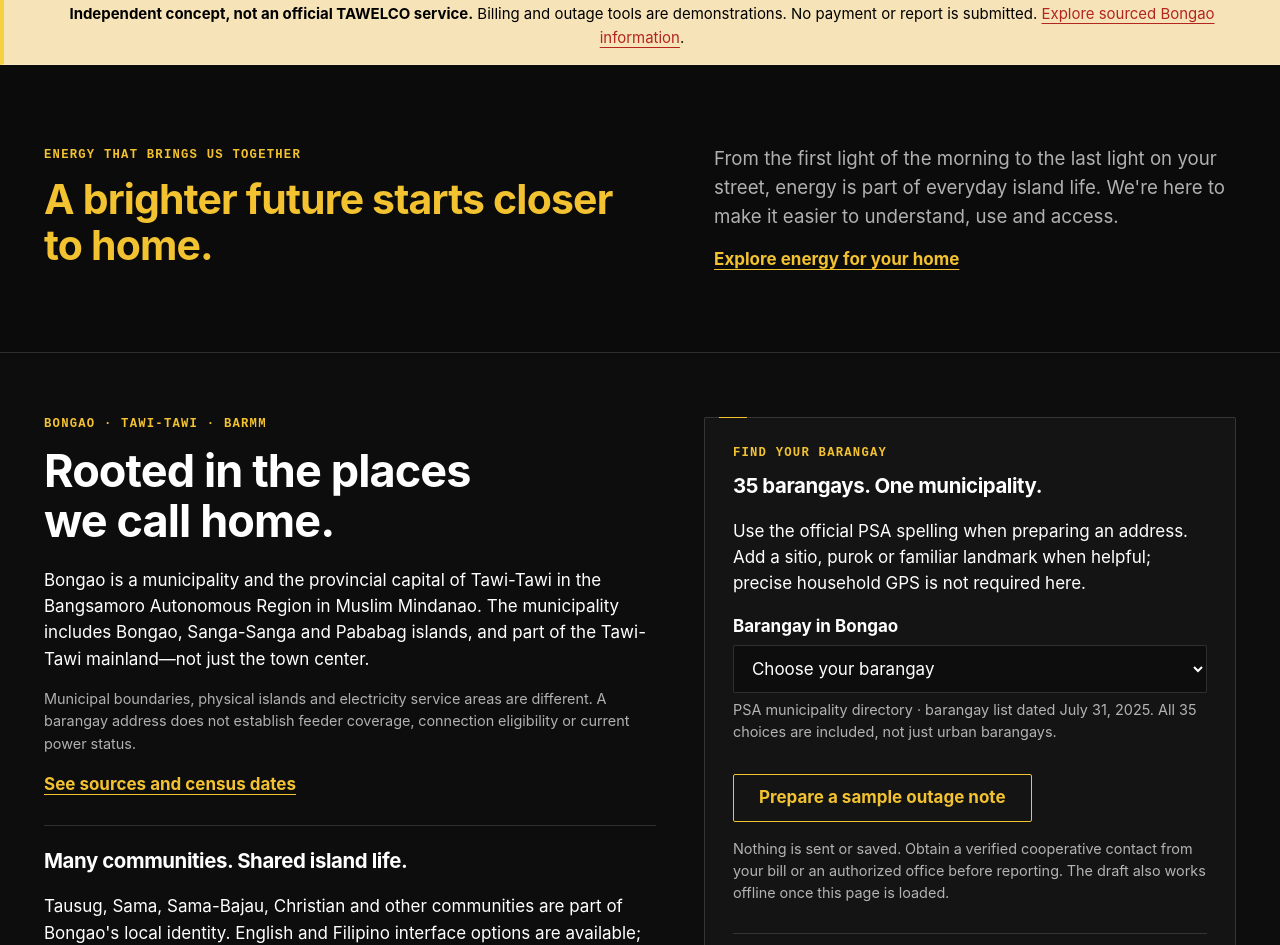
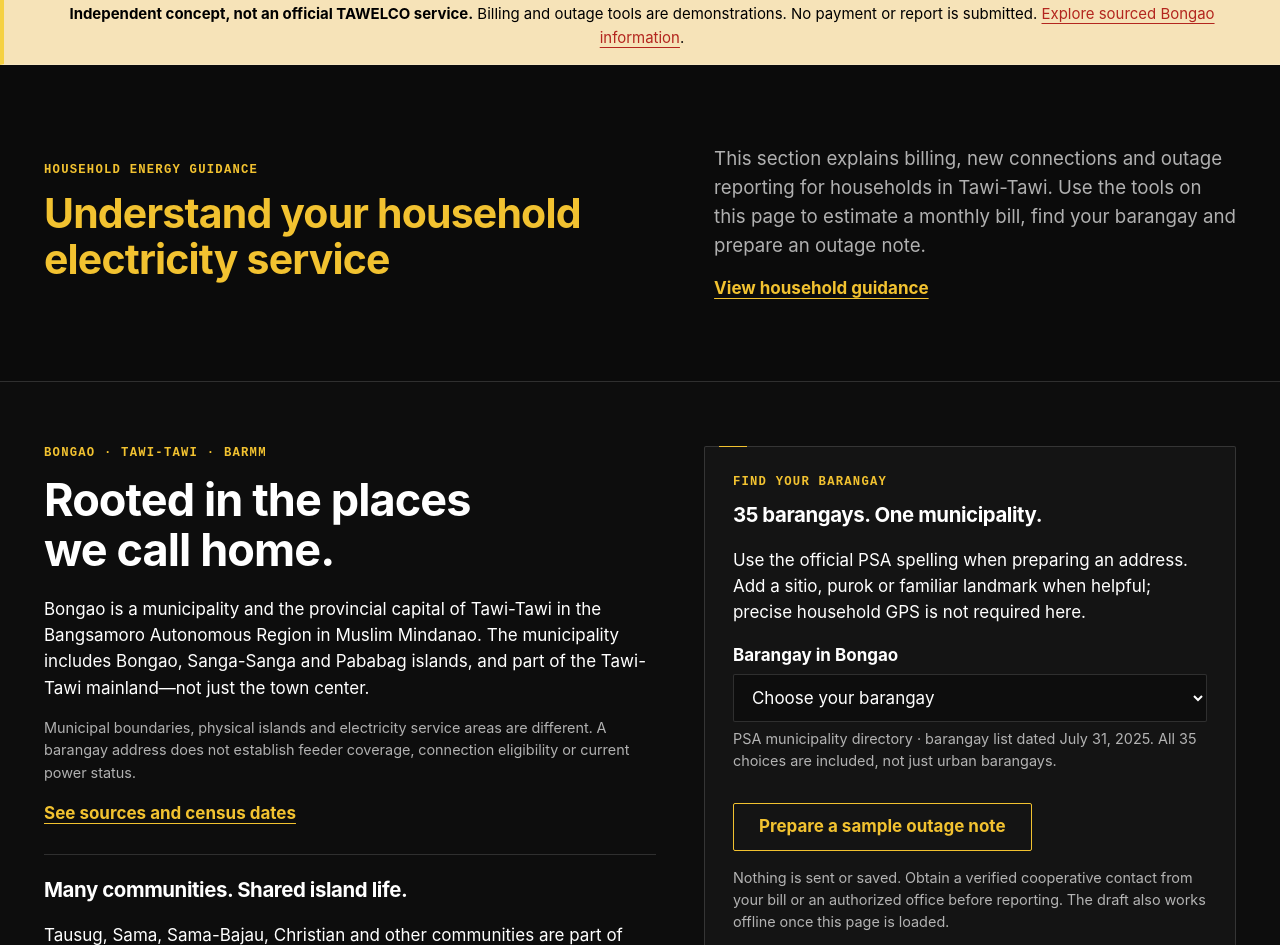
Before and after one commit to kerrfairtex/E-TAWELCO, a website: page index.html in a window 1280 px wide. Shown: the part 875-1820 px from the top of the page. Drawn offline with nearby package versions, Linux system fonts and the light colour scheme.

Commit message:
Rewrite household guidance copy

```diff
--- a/index.html
+++ b/index.html
@@ -803,8 +803,8 @@ a,.text-link{color:var(--gold);text-decoration-thickness:1px}a:hover,.text-link:
 
   <section class="mission" aria-labelledby="missionTitle">
     <div class="container">
-      <div><p class="section-label" data-i18n="mission.label">Energy that brings us together</p><h2 id="missionTitle" data-i18n="mission.title">A brighter future starts closer to home.</h2></div>
-      <div><p data-i18n="mission.copy">From the first light of the morning to the last light on your street, energy is part of everyday island life. We're here to make it easier to understand, use and access.</p><a class="text-link" href="#home" data-i18n="mission.link">Explore energy for your home</a></div>
+      <div><p class="section-label" data-i18n="mission.label">Household energy guidance</p><h2 id="missionTitle" data-i18n="mission.title">Understand your household electricity service</h2></div>
+      <div><p data-i18n="mission.copy">This section explains billing, new connections and outage reporting for households in Tawi-Tawi. Use the tools on this page to estimate a monthly bill, find your barangay and prepare an outage note.</p><a class="text-link" href="#home" data-i18n="mission.link">View household guidance</a></div>
     </div>
   </section>
 
@@ -1350,10 +1350,10 @@ a,.text-link{color:var(--gold);text-decoration-thickness:1px}a:hover,.text-link:
     'quick.outage':'Mag-ulat ng brownout', 'quick.outage.note':'Sabihin ang nangyari',
     'quick.connect':'Magpakonekta', 'quick.connect.note':'Simulan ang iyong aplikasyon',
     'quick.estimate':'Tantiyahin ang bill', 'quick.estimate.note':'Unawain ang iyong konsumo',
-    'mission.label':'Enerhiyang nag-uugnay sa atin',
-    'mission.title':'Ang mas maliwanag na bukas ay nagsisimula sa tahanan.',
-    'mission.copy':'Mula sa unang liwanag ng umaga hanggang sa huling ilaw sa inyong kalye, bahagi ng araw-araw na buhay sa isla ang kuryente. Narito kami upang gawing mas madaling unawain at gamitin ito.',
-    'mission.link':'Tuklasin ang enerhiya para sa inyong tahanan',
+    'mission.label':'Gabay sa enerhiya sa tahanan',
+    'mission.title':'Unawain ang serbisyo ng kuryente sa inyong tahanan',
+    'mission.copy':'Ang seksyong ito ay nagpapaliwanag sa pagbabayad, bagong koneksyon at pag-uulat ng brownout para sa mga tahanan sa Tawi-Tawi. Gamitin ang mga tool sa pahinang ito upang tantiyain ang buwanang bill, humanap ang inyong barangay, at maghanda ng outage note.',
+    'mission.link':'Tingnan ang gabay sa tahanan',
     'closing.title':'Kailangan ng bagong koneksyon?',
     'closing.link':'Magpakonekta na',
     'hero.lead':'Subukan ang mga sample tool upang tantiyain ang bill, maghanda ng outage note, at suriin ang checklist para sa bagong koneksyon. Kasama ang impormasyon batay sa census para sa Bongao at ang 35 niyang barangay.',
```
